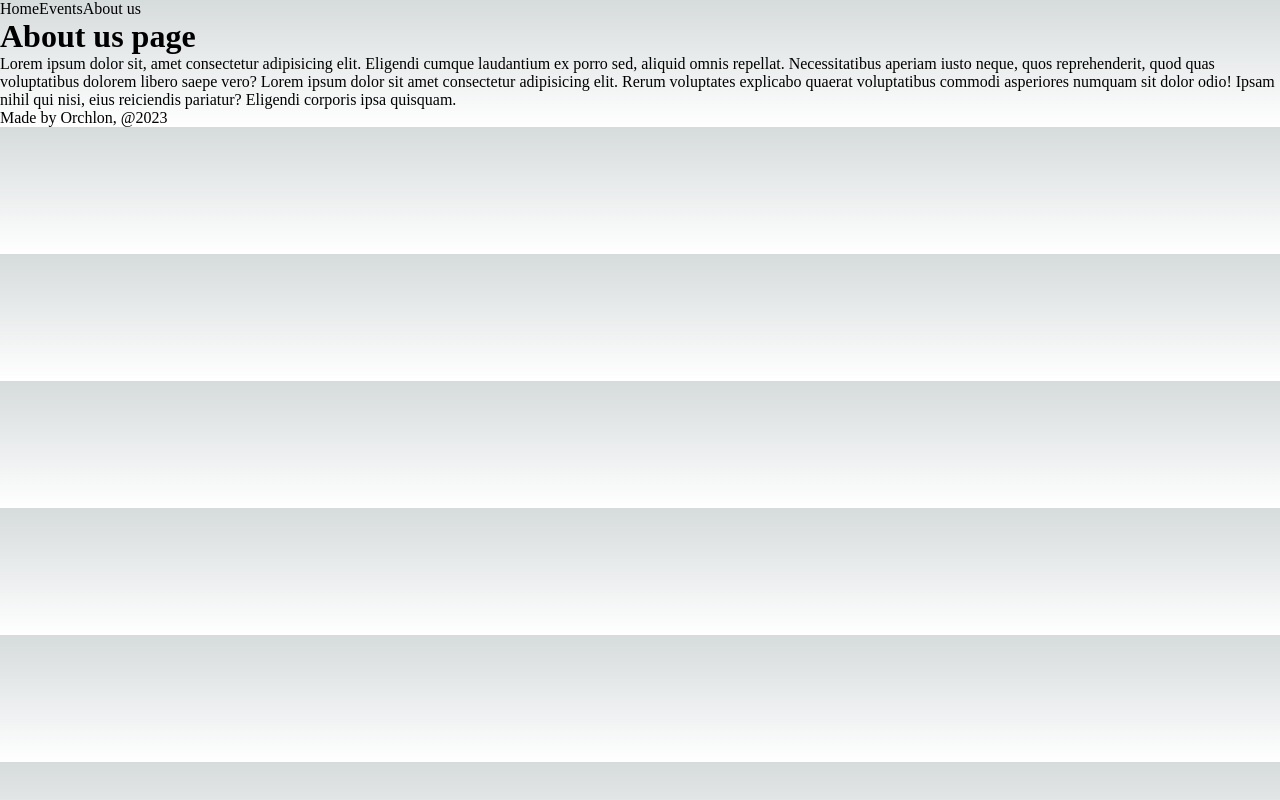
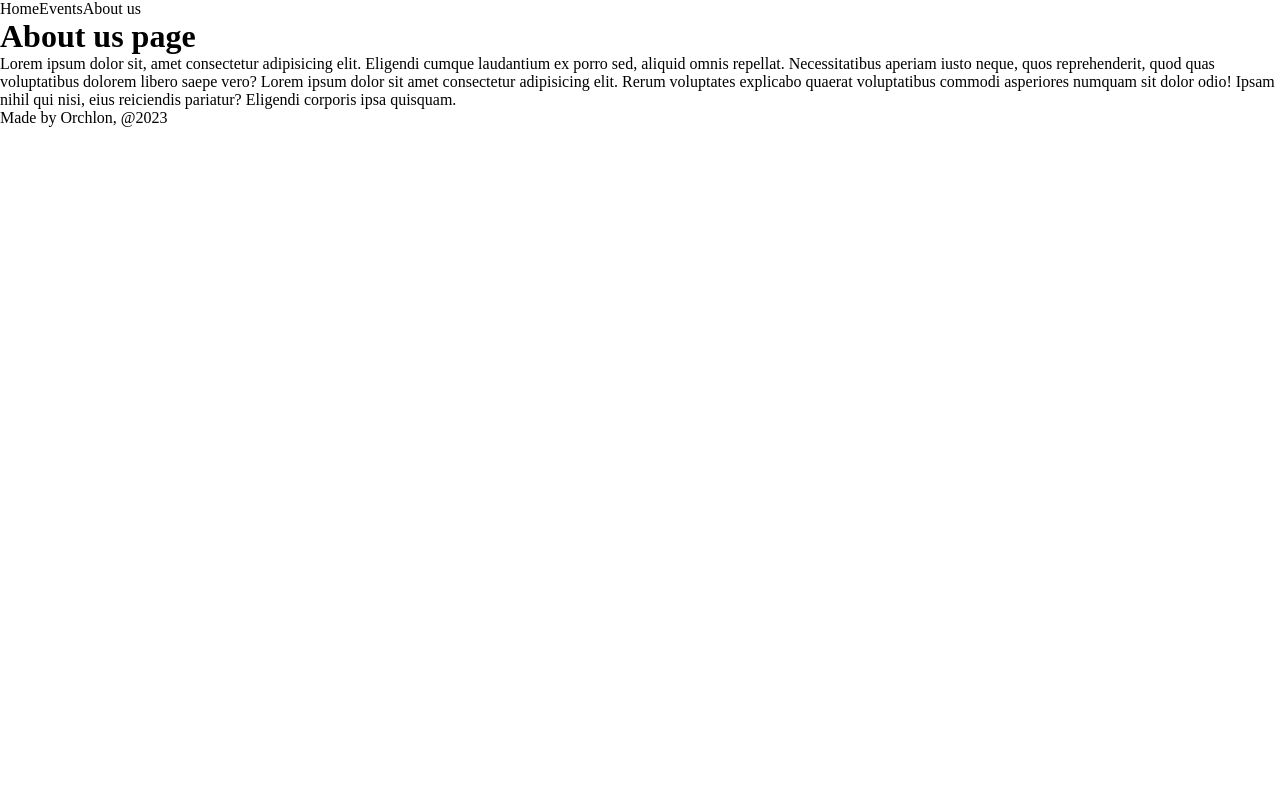
Before and after one commit to orchlonn/event-nextjs, a Next.js app: page /about-us in a window 1280 px wide. Built offline with nearby package versions, Linux system fonts and the light colour scheme.

Commit message:
addedd sass

```diff
--- a/package.json
+++ b/package.json
@@ -19,5 +19,8 @@
     "react": "18.2.0",
     "react-dom": "18.2.0",
     "typescript": "4.9.4"
+  },
+  "devDependencies": {
+    "sass": "^1.57.1"
   }
 }
--- a/pages/about-us.tsx
+++ b/pages/about-us.tsx
@@ -1,3 +1,5 @@
+import "../styles/globals.css";
+
 const AboutUsPage = () => {
   return (
     <div>
--- a/pages/index.tsx
+++ b/pages/index.tsx
@@ -1,8 +1,6 @@
 import Head from "next/head";
 import { Inter } from "@next/font/google";
 import { HomePage } from "../src/components/home/home-page";
-import { Footer } from "../src/components/footer/footer";
-import { Header } from "../src/components/header/header";
 
 const inter = Inter({ subsets: ["latin"] });
 
--- a/styles/Home.module.css
+++ b/styles/Home.sass
@@ -97,7 +97,7 @@
 
 .center::before,
 .center::after {
-  content: '';
+  content: "";
   left: 50%;
   position: absolute;
   filter: blur(45px);
@@ -125,7 +125,7 @@
 
 .thirteen::before,
 .thirteen::after {
-  content: '';
+  content: "";
   position: absolute;
   z-index: -1;
 }
--- a/styles/globals.css
+++ b/styles/globals.css
@@ -85,16 +85,6 @@ body {
   overflow-x: hidden;
 }
 
-body {
-  color: rgb(var(--foreground-rgb));
-  background: linear-gradient(
-      to bottom,
-      transparent,
-      rgb(var(--background-end-rgb))
-    )
-    rgb(var(--background-start-rgb));
-}
-
 a {
   color: inherit;
   text-decoration: none;
```
Also changed, not shown: 1 other file (tests, documents, lock files or other folders).
